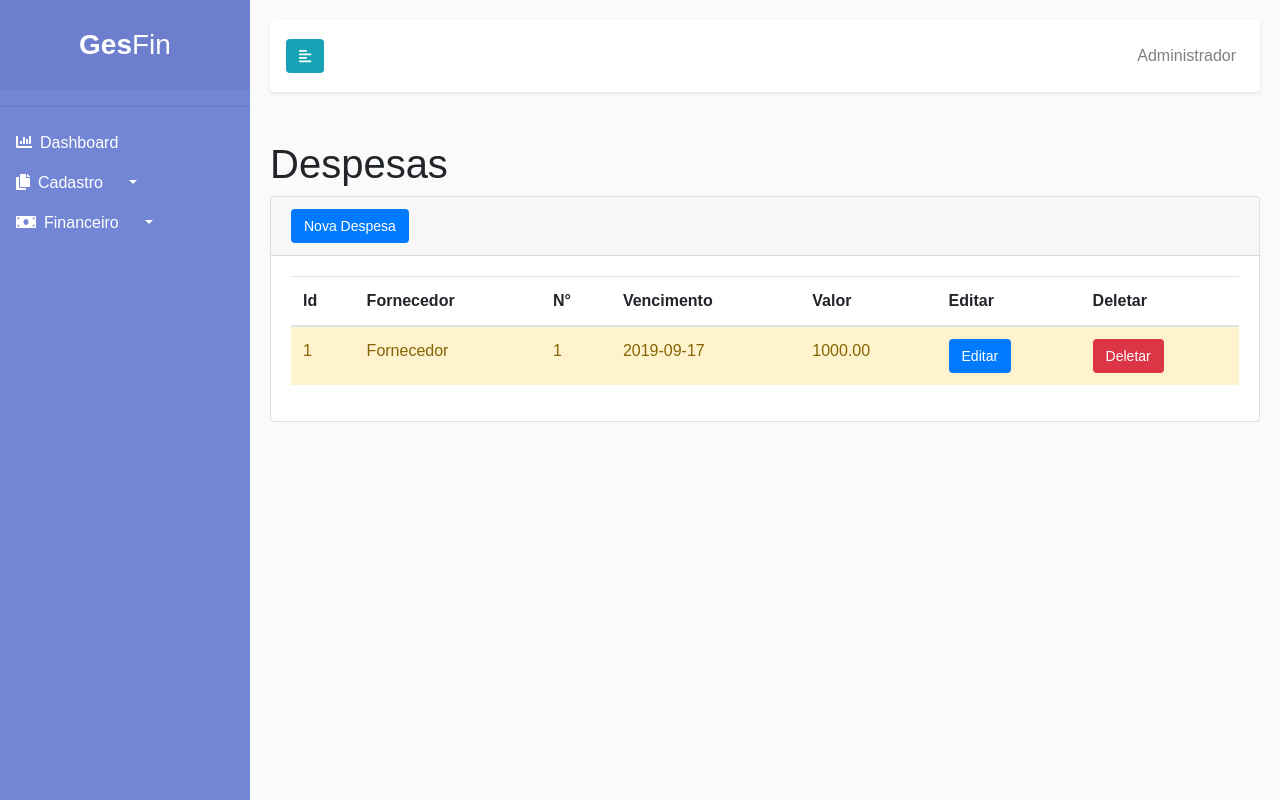
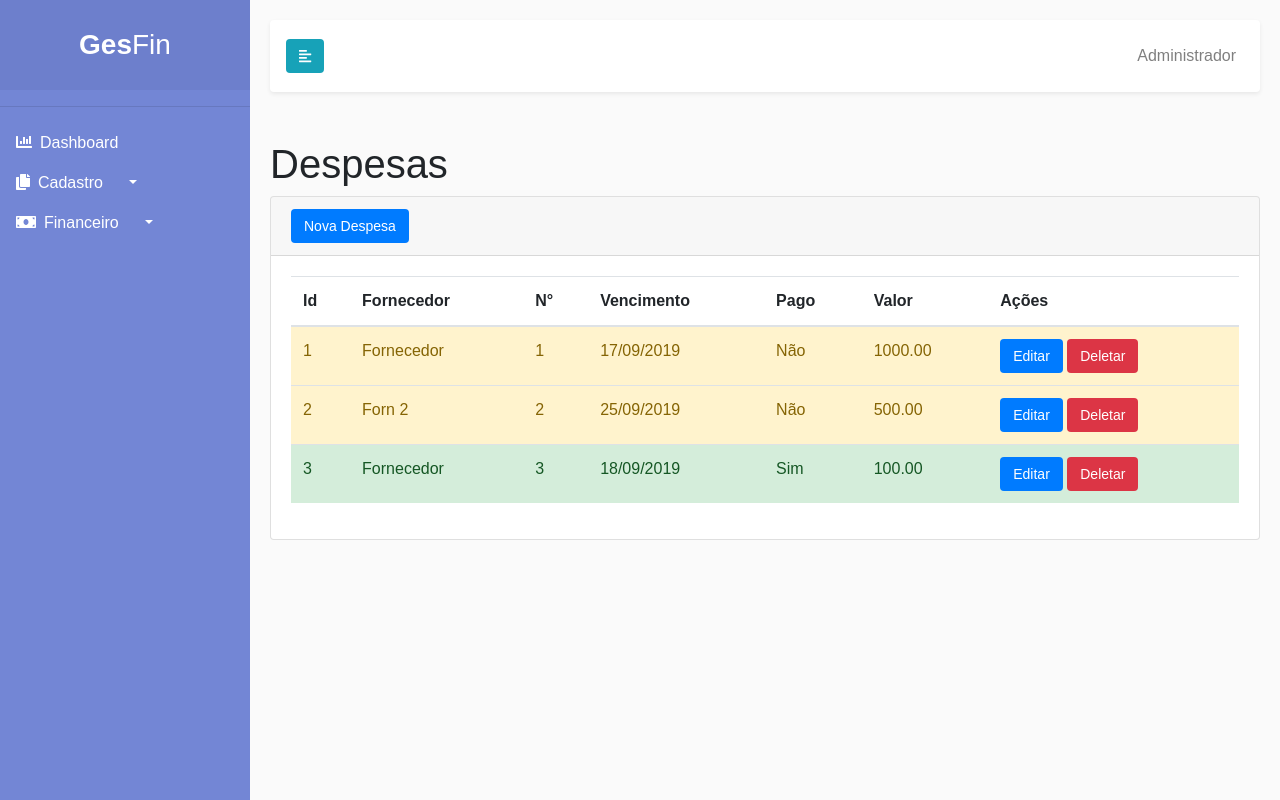
Before and after one commit to valdirjunior10/financeiro, a React (Create React App) app: page /despesa in a window 1280 px wide. Built offline with nearby package versions, Linux system fonts and the light colour scheme; data requests are answered from the project's data file.

Commit message:
contas a pagar pt2

```diff
--- a/db.json
+++ b/db.json
@@ -48,6 +48,22 @@
       "vencimento": "2019-09-17",
       "pago": false,
       "id": 1
+    },
+    {
+      "fornecedor": "Forn 2",
+      "numero": "2",
+      "valor": "500.00",
+      "vencimento": "2019-09-25",
+      "pago": false,
+      "id": 2
+    },
+    {
+      "fornecedor": "Fornecedor",
+      "numero": "3",
+      "valor": "100.00",
+      "vencimento": "2019-09-18",
+      "pago": true,
+      "id": 3
     }
   ]
 }
--- a/src/views/despesa/Tabela.js
+++ b/src/views/despesa/Tabela.js
@@ -5,26 +5,17 @@ import {
     Card, CardImg, CardText, CardBody, CardHeader,
     CardTitle, CardSubtitle, Button, Container, Row, Col, Table
 } from 'reactstrap';
-
-import Moment from 'moment';
-
+import moment from 'moment';
 
 
 
 export default class TabelaDespesa extends Component {
     constructor() {
         super();
-        this.state = ({ lista: [], dataAtual: new Date() });
-    }
-
-    formataData(date) {
-        date = date || new Date();
-        console.log(date);
-        return date.toISOString().split('T')[0];
+        this.state = ({ lista: [], dataAtual: '' });
     }
 
     componentDidMount() {
-        this.state.dataAtual = this.formataData(this.state.dataAtual);
         this.listar();
     }
 
@@ -33,7 +24,11 @@ export default class TabelaDespesa extends Component {
             url: 'http://127.0.0.1:3000/despesas',
             method: 'GET'
         }).then(response => {
-            this.setState({ lista: response.data, dataAtual: new Date })
+            response.data.forEach((retorno) => {
+                retorno.vencimento = moment(retorno.vencimento).format('D/MM/Y');
+            })
+
+            this.setState({ lista: response.data, dataAtual: new Date });
         })
     }
 
@@ -49,8 +44,6 @@ export default class TabelaDespesa extends Component {
 
     }
 
-
-
     render() {
         return (
             <div>
@@ -60,37 +53,38 @@ export default class TabelaDespesa extends Component {
 
                 <Row>
                     <Col xs="12">
-                        <Card responsive>
+                        <Card responsive = "true">
                             <CardHeader className="text-left">
                                 <Link className="btn btn-primary" to="despesa/novo">Nova Despesa</Link>{' '}
                             </CardHeader>
 
                             <CardBody>
-                                <Table responsive hover>
+                                <Table responsive="true" hover>
                                     <thead>
                                         <tr>
                                             <th>Id</th>
                                             <th>Fornecedor</th>
                                             <th>N°</th>
                                             <th>Vencimento</th>
+                                            <th>Pago</th>
                                             <th>Valor</th>
-                                            <th>Editar</th>
-                                            <th>Deletar</th>
+                                            <th>Ações</th>
                                         </tr>
                                     </thead>
                                     <tbody>
                                         {
                                             this.state.lista.map((despesa) => {
                                                 let cor;
+                                                let dataAtual = moment(new Date()).format('D/MM/Y')
 
-                                                if (despesa.pago == false && (despesa.vencimento > this.state.dataAtual)) {
+
+                                                if (despesa.pago == false && (dataAtual > despesa.vencimento)) {
                                                     cor = 'alert-danger';
                                                 } else if (despesa.pago == false) {
                                                     cor = 'alert-warning';
                                                 } else {
-                                                    cor = '';
+                                                    cor = 'alert-success';
                                                 }
-
 
                                                 return (
                                                     <tr key={despesa.id} className={cor}>
@@ -98,9 +92,13 @@ export default class TabelaDespesa extends Component {
                                                         <td>{despesa.fornecedor}</td>
                                                         <td>{despesa.numero}</td>
                                                         <td>{despesa.vencimento}</td>
+                                                        <td>{despesa.pago == false ? 'Não' : 'Sim'}</td>
                                                         <td>{despesa.valor}</td>
-                                                        <td><Link className="btn btn-primary" to={"/despesa/editar/" + despesa.id}>Editar</Link></td>
-                                                        <td><button className="btn btn-danger" onClick={() => this.deletarDespesa(despesa.id)}>Deletar</button></td>
+                                                        <td>
+                                                            <Link className="btn btn-primary" to={"/despesa/editar/" + despesa.id}>Editar</Link>{' '}
+                                                            <button className="btn btn-danger" onClick={() => this.deletarDespesa(despesa.id)}>Deletar</button>
+
+                                                        </td>
                                                     </tr>
                                                 )
                                             })
--- a/src/views/fornecedor/Tabela.js
+++ b/src/views/fornecedor/Tabela.js
@@ -1,6 +1,7 @@
 import React, { Component } from 'react';
 import { Link } from 'react-router-dom';
 import axios from 'axios';
+
 import {
     Card, CardImg, CardText, CardBody, CardHeader,
     CardTitle, CardSubtitle, Button, Container, Row, Col, Table
@@ -76,7 +77,6 @@ export default class TabelaFornecedor extends Component {
                         </Card>
                     </Col>
                 </Row>
-
             </div >
         )
     }
```
